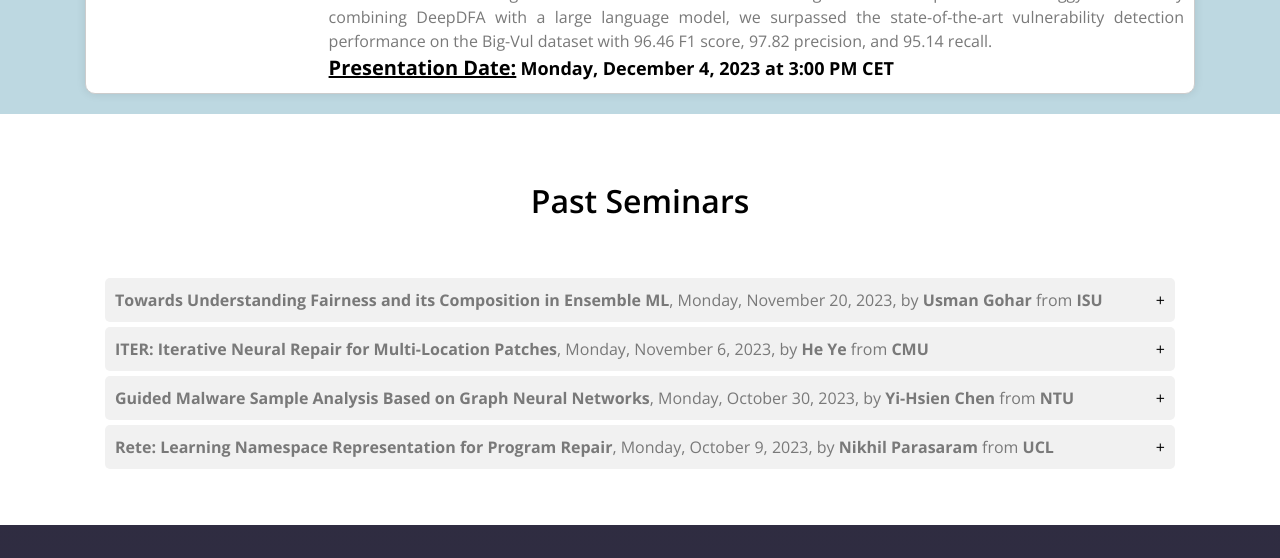
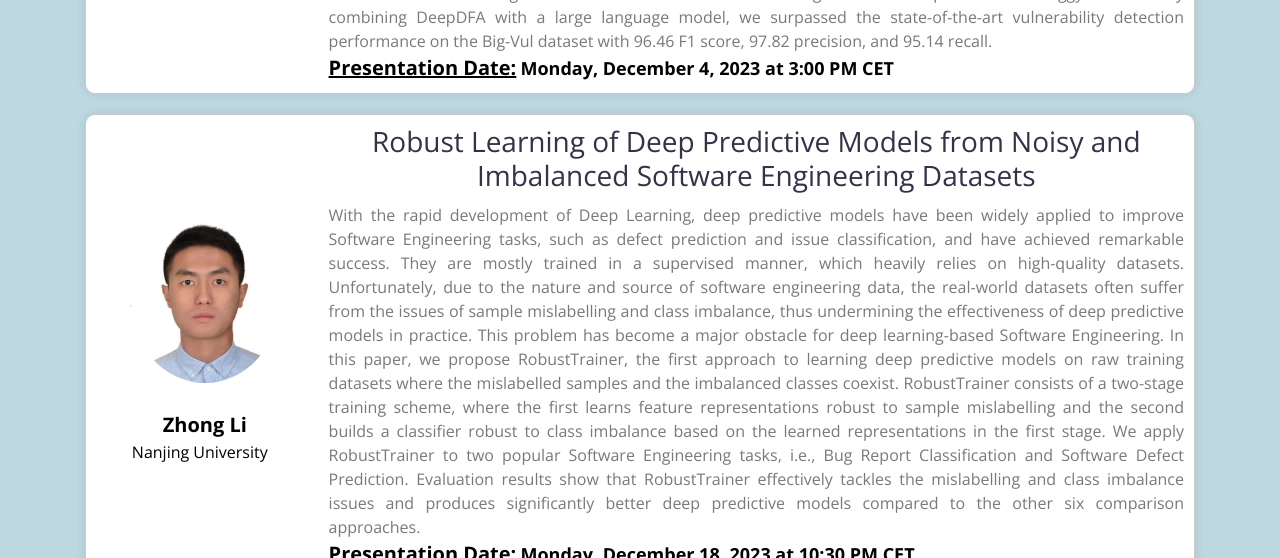
Before and after one commit to Trustworthy-Software/TOOS, a plain HTML site: page index.html in a window 1280 px wide. Shown: the part 1994-2552 px from the top of the page. Drawn offline with nearby package versions, Linux system fonts and the light colour scheme.

Commit message:
add seminar:6

```diff
--- a/index.html
+++ b/index.html
@@ -194,6 +194,30 @@
 								with 96.46 F1 score, 97.82 precision, and 95.14 recall. </p>
 
 							<p><b><span class="black-underligned">Presentation Date:</span></b> <span class="black"><strong>Monday, December 4, 2023 at 3:00 PM CET</strong></span></p>
+
+						</div>
+					</div>
+
+
+					<div class="event">
+						<div class="presenter-details">
+							<img src="img/ZhongLi_nanjing_university.jpg">
+							<h5> Zhong Li </h5>
+							<p> Nanjing University </p>
+						</div>
+						<div class="event-info">
+							<h3>Robust Learning of Deep Predictive Models from Noisy and Imbalanced Software Engineering Datasets</h3>
+								<p> With the rapid development of Deep Learning, deep predictive models have been widely applied to improve Software Engineering tasks, such as defect prediction and issue
+								classification, and have achieved remarkable success. They are mostly trained in a supervised manner, which heavily relies on high-quality datasets. Unfortunately, due to
+								the nature and source of software engineering data, the real-world datasets often suffer from the issues of sample mislabelling and class imbalance, thus undermining the
+								effectiveness of deep predictive models in practice. This problem has become a major obstacle for deep learning-based Software Engineering. In this paper, we propose
+								RobustTrainer, the first approach to learning deep predictive models on raw training datasets where the mislabelled samples and the imbalanced classes coexist.
+								RobustTrainer consists of a two-stage training scheme, where the first learns feature representations robust to sample mislabelling and the second builds a classifier robust
+								to class imbalance based on the learned representations in the first stage. We apply RobustTrainer to two popular Software Engineering tasks, i.e., Bug Report Classification
+								and Software Defect Prediction. Evaluation results show that RobustTrainer effectively tackles the mislabelling and class imbalance issues and produces significantly better
+								deep predictive models compared to the other six comparison approaches. </p>
+
+							<p><b><span class="black-underligned">Presentation Date:</span></b> <span class="black"><strong>Monday, December 18, 2023 at 10:30 PM CET</strong></span></p>
 
 						</div>
 					</div>
```
Also changed, not shown: img/ZhongLi_nanjing_university.jpg (added).
